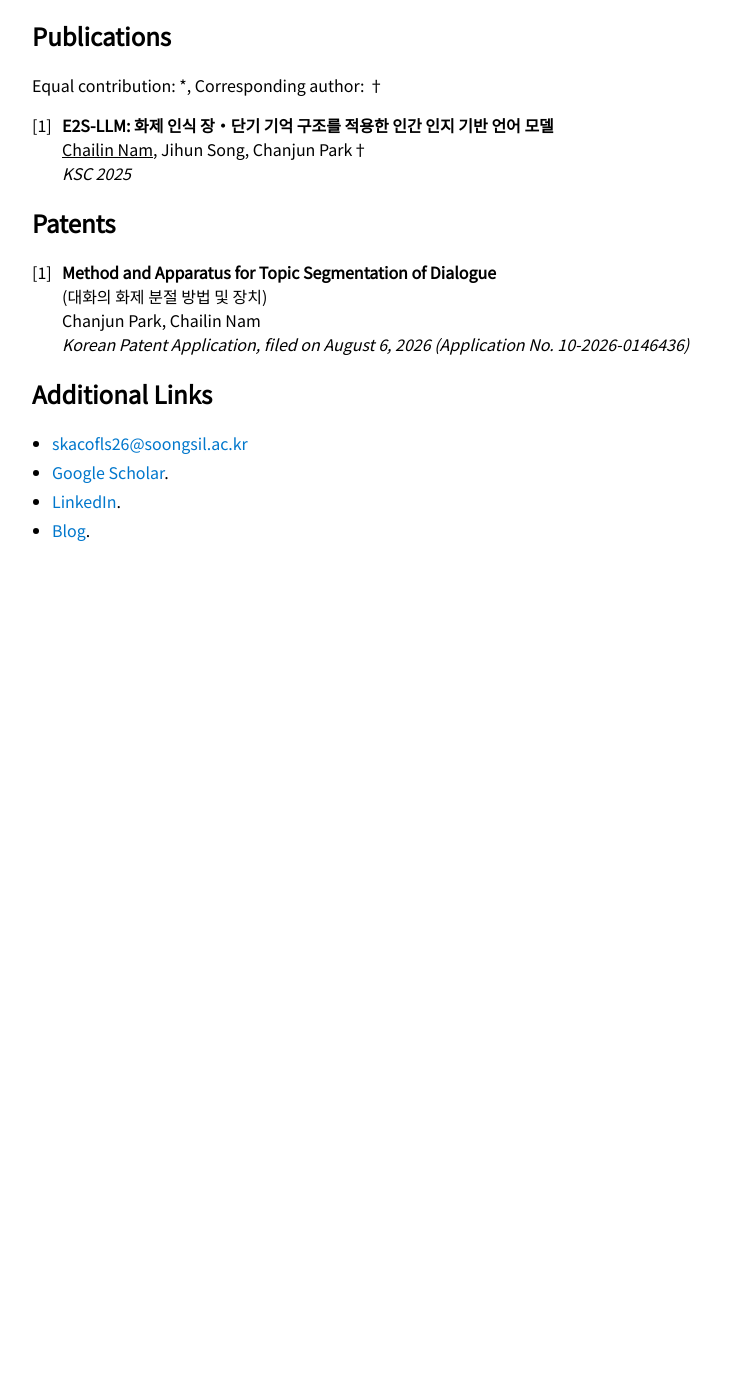
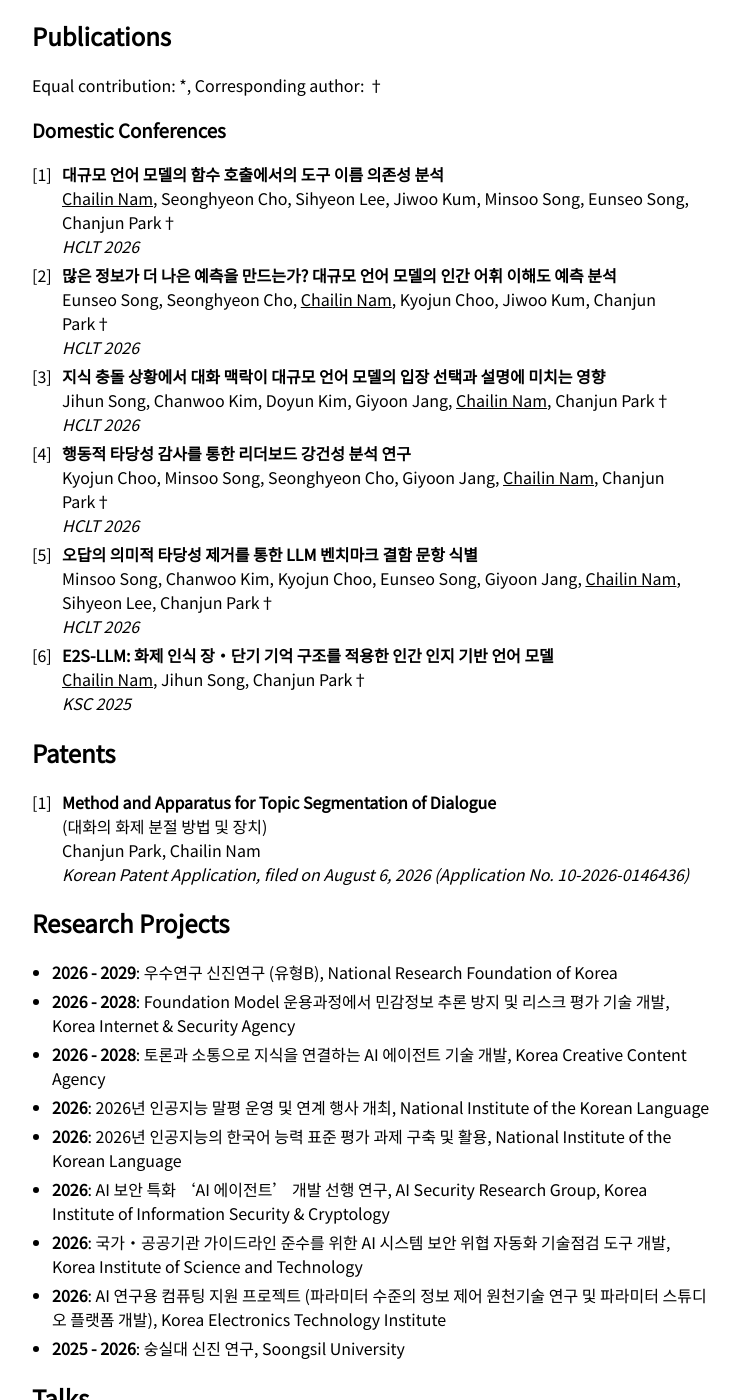
Before and after one commit to namchailin/namchailin.github.io, a Jekyll site: the page built from index.md, in a window 1280 px wide and 1400 px high, scrolled down 581 px. Shown: the whole window, without its empty margins (258-998 px from the left). Built offline with Jekyll 4.4.1, drawn with Linux system fonts in a browser that asks for light colours; before the commit the page ends 1211 px from its top, so only the background shows below that; some of the changed text lies outside the part shown.

Commit message:
Update CV and add publications, projects, talks

```diff
--- a/index.md
+++ b/index.md
@@ -18,7 +18,23 @@ title: Chailin Nam
 ## Publications
 Equal contribution: \*, Corresponding author: †
 
-1. **E2S-LLM: 화제 인식 장·단기 기억 구조를 적용한 인간 인지 기반 언어 모델** <br>
+### Domestic Conferences
+1. **대규모 언어 모델의 함수 호출에서의 도구 이름 의존성 분석** <br>
+   <u>Chailin Nam</u>, Seonghyeon Cho, Sihyeon Lee, Jiwoo Kum, Minsoo Song, Eunseo Song, Chanjun Park† <br>
+   *HCLT 2026*
+2. **많은 정보가 더 나은 예측을 만드는가? 대규모 언어 모델의 인간 어휘 이해도 예측 분석** <br>
+   Eunseo Song, Seonghyeon Cho, <u>Chailin Nam</u>, Kyojun Choo, Jiwoo Kum, Chanjun Park† <br>
+   *HCLT 2026*
+3. **지식 충돌 상황에서 대화 맥락이 대규모 언어 모델의 입장 선택과 설명에 미치는 영향** <br>
+   Jihun Song, Chanwoo Kim, Doyun Kim, Giyoon Jang, <u>Chailin Nam</u>, Chanjun Park† <br>
+   *HCLT 2026*
+4. **행동적 타당성 감사를 통한 리더보드 강건성 분석 연구** <br>
+   Kyojun Choo, Minsoo Song, Seonghyeon Cho, Giyoon Jang, <u>Chailin Nam</u>, Chanjun Park† <br>
+   *HCLT 2026*
+5. **오답의 의미적 타당성 제거를 통한 LLM 벤치마크 결함 문항 식별** <br>
+   Minsoo Song, Chanwoo Kim, Kyojun Choo, Eunseo Song, Giyoon Jang, <u>Chailin Nam</u>, Sihyeon Lee, Chanjun Park† <br>
+   *HCLT 2026*
+6. **E2S-LLM: 화제 인식 장·단기 기억 구조를 적용한 인간 인지 기반 언어 모델** <br>
    <u>Chailin Nam</u>, Jihun Song, Chanjun Park† <br>
    *KSC 2025*
 
@@ -28,6 +44,26 @@ Equal contribution: \*, Corresponding author: †
    Chanjun Park, Chailin Nam <br>
    *Korean Patent Application, filed on August 6, 2026 (Application No. 10-2026-0146436)*
 
+## Research Projects
+* **2026 - 2029**: 우수연구 신진연구 (유형B), National Research Foundation of Korea <br>
+* **2026 - 2028**: Foundation Model 운용과정에서 민감정보 추론 방지 및 리스크 평가 기술 개발, Korea Internet &amp; Security Agency <br>
+* **2026 - 2028**: 토론과 소통으로 지식을 연결하는 AI 에이전트 기술 개발, Korea Creative Content Agency <br>
+* **2026**: 2026년 인공지능 말평 운영 및 연계 행사 개최, National Institute of the Korean Language <br>
+* **2026**: 2026년 인공지능의 한국어 능력 표준 평가 과제 구축 및 활용, National Institute of the Korean Language <br>
+* **2026**: AI 보안 특화 'AI 에이전트' 개발 선행 연구, AI Security Research Group, Korea Institute of Information Security &amp; Cryptology <br>
+* **2026**: 국가·공공기관 가이드라인 준수를 위한 AI 시스템 보안 위협 자동화 기술점검 도구 개발, Korea Institute of Science and Technology <br>
+* **2026**: AI 연구용 컴퓨팅 지원 프로젝트 (파라미터 수준의 정보 제어 원천기술 연구 및 파라미터 스튜디오 플랫폼 개발), Korea Electronics Technology Institute <br>
+* **2025 - 2026**: 숭실대 신진 연구, Soongsil University <br>
+
+## Talks
+* **2026.07**: Building LLM Agents: Function Calling and Agent Loops, MISOTECH <br>
+
+## Teaching Experiences
+* **2026 Fall**: Teaching Assistant, Natural Language Processing, Soongsil University <br>
+
+## Grants
+* **2026**: VESSL AI GPU Grant Program <br>
+
 ## Additional Links
 * <a href="mailto:skacofls26@soongsil.ac.kr">skacofls26@soongsil.ac.kr</a>
 * <a href="https://scholar.google.com/citations?user=w4oIHI0AAAAJ&amp;hl=ko">Google Scholar</a>.
```
Also changed, not shown: 1 other file.
